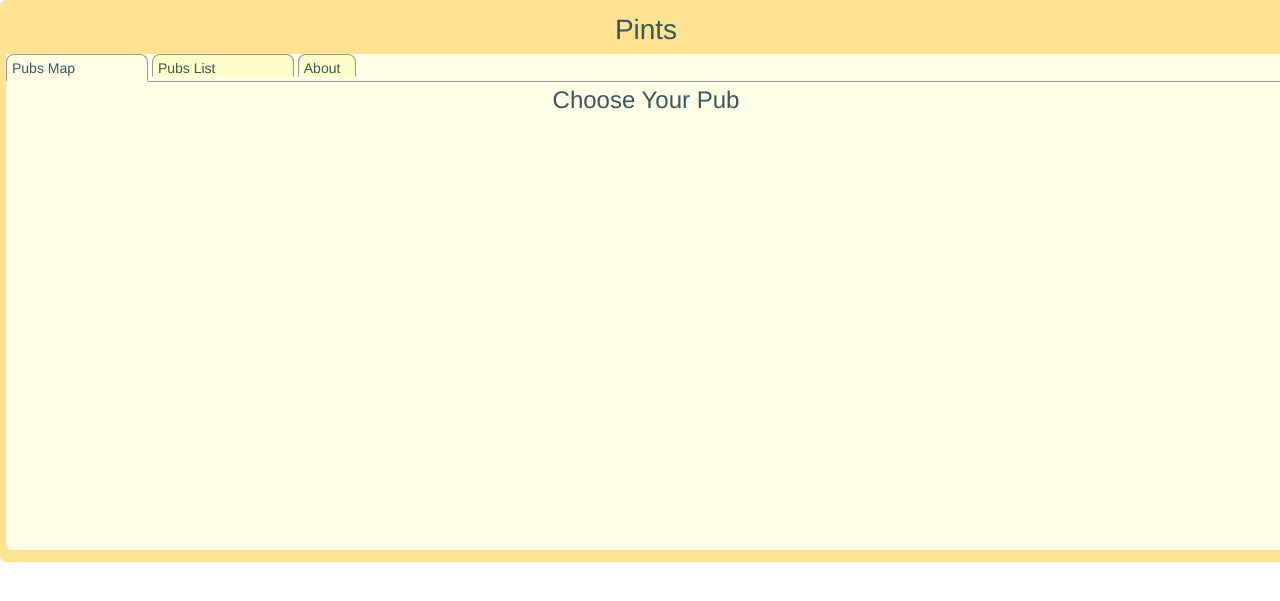
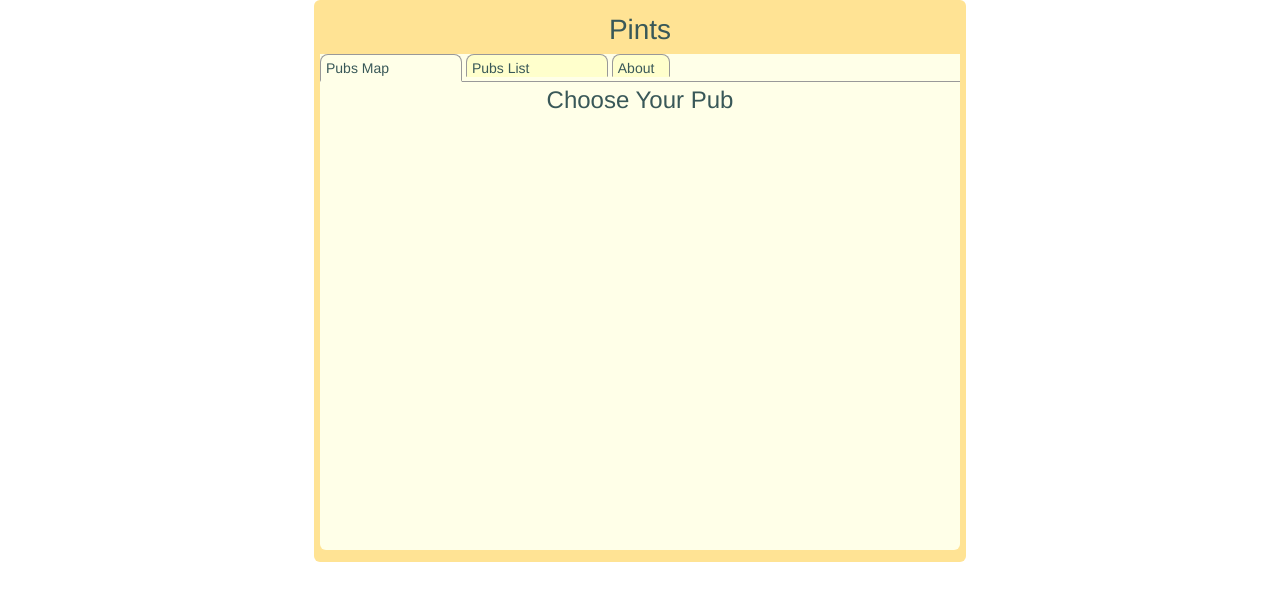
Before and after one commit to richardtraindl/pints, a Jekyll site: the page built from pints/index.html, in a window 1280 px wide. Shown: the top 601 px of the page. Built offline with Jekyll 4.4.1, drawn with Linux system fonts in a browser that asks for light colours.

Commit message:
Update pints.css

```diff
--- a/styles/pints.css
+++ b/styles/pints.css
@@ -25,6 +25,8 @@ body {
 #mobile-wrapper {
   margin: 0px auto;
   padding: 6px;
+  min-width: 320px;
+  max-width: 640px;
   width: 100%;
   border-radius: 6px;
   background-color: #FFE394;
```
